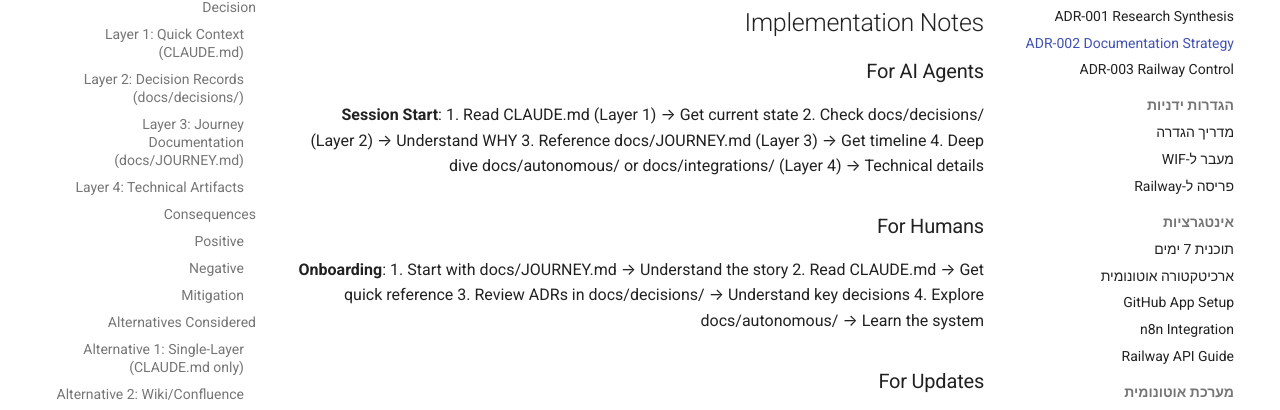
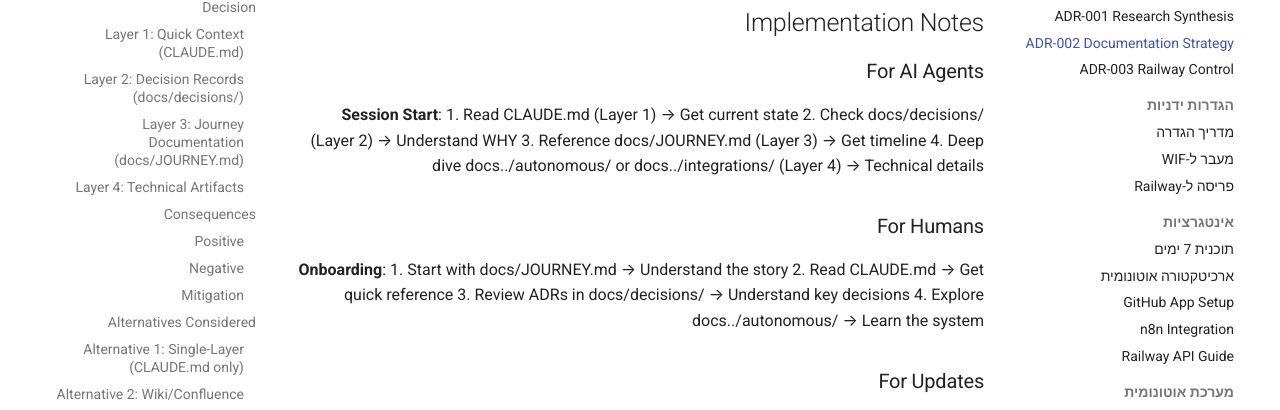
Before and after one commit to edri2or-commits/project38-or, an MkDocs documentation site: the page built from docs/decisions/ADR-002-dual-documentation-strategy.md, in a window 1280 px wide and 900 px high, scrolled down 3149 px. Shown: the part 155-565 px from the top of the window. Built offline with MkDocs 1.6.1 and Material for MkDocs 9.7.7, drawn with Linux system fonts in a browser that asks for light colours; comment, search, counter and statistics services are not loaded.

```diff
--- a/docs/decisions/ADR-002-dual-documentation-strategy.md
+++ b/docs/decisions/ADR-002-dual-documentation-strategy.md
@@ -151,7 +151,7 @@ docs/
 1. Read CLAUDE.md (Layer 1) → Get current state
 2. Check docs/decisions/ (Layer 2) → Understand WHY
 3. Reference docs/JOURNEY.md (Layer 3) → Get timeline
-4. Deep dive docs/autonomous/ or docs/integrations/ (Layer 4) → Technical details
+4. Deep dive docs../autonomous/ or docs../integrations/ (Layer 4) → Technical details
 
 ### For Humans
 
@@ -159,7 +159,7 @@ docs/
 1. Start with docs/JOURNEY.md → Understand the story
 2. Read CLAUDE.md → Get quick reference
 3. Review ADRs in docs/decisions/ → Understand key decisions
-4. Explore docs/autonomous/ → Learn the system
+4. Explore docs../autonomous/ → Learn the system
 
 ### For Updates
 
```
Also changed, not shown: docs/autonomous/00-autonomous-philosophy.md (+1 -1 lines), docs/decisions/ADR-001-research-synthesis-approach.md (+2 -2 lines), docs/decisions/ADR-003-railway-autonomous-control.md (+9 -9 lines).
